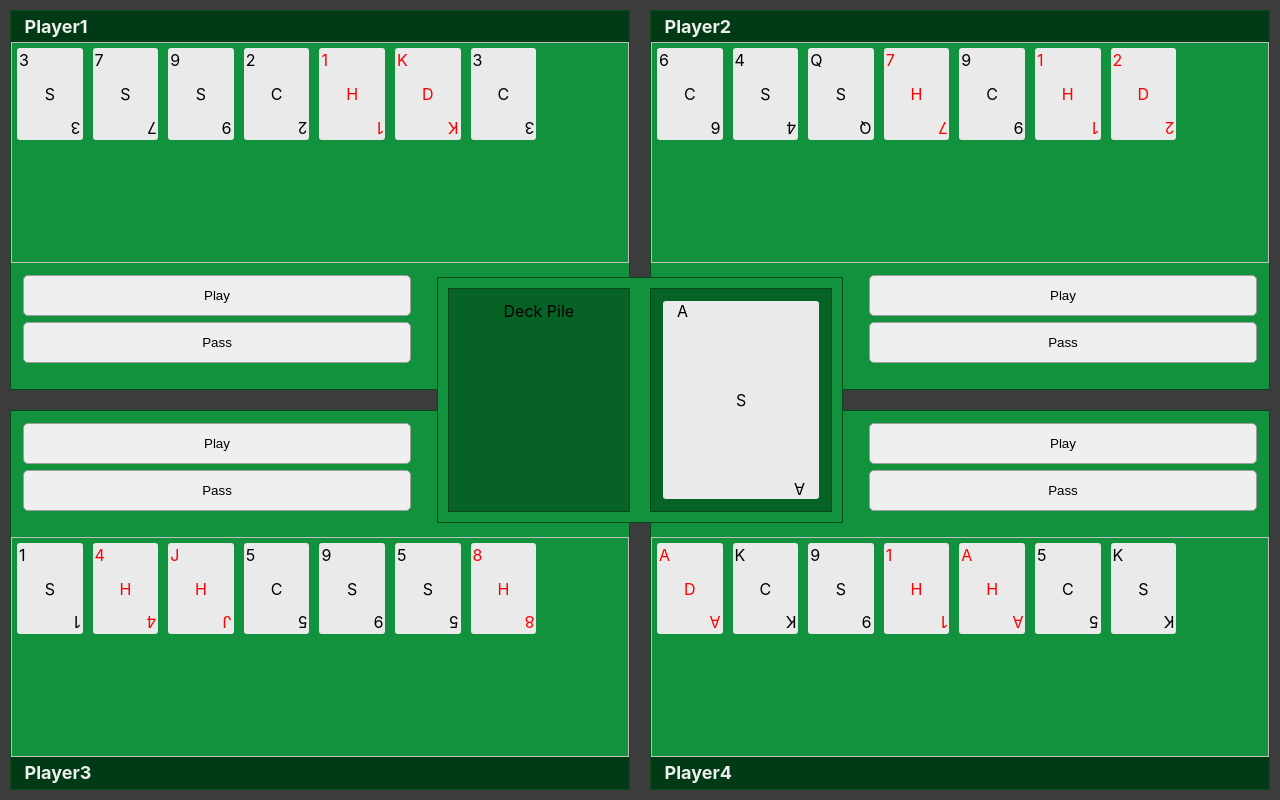
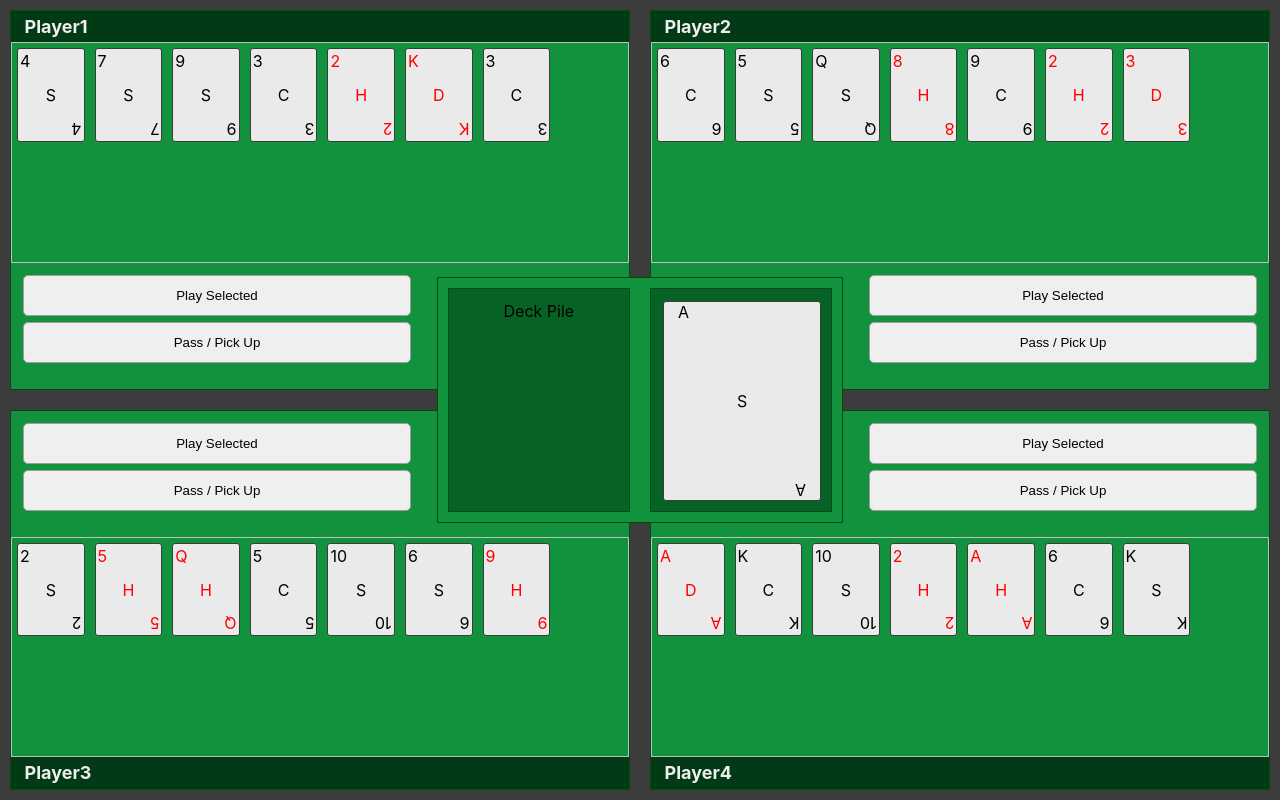
Before and after one commit to JBown94/BlackJack, a React (Create React App) app: page / in a window 1280 px wide. Built offline with nearby package versions, Linux system fonts and the light colour scheme.

Commit message:
Added a selected option for the playable cards

```diff
--- a/src/Card.js
+++ b/src/Card.js
@@ -7,13 +7,27 @@ class Card extends React.Component {
         this.state = {
             draggable: props.playable,
             value: props.value,
-            suit: props.suit
+            suit: props.suit,
+            selected: false
         };
+    }
+
+    toggleSelection() {
+        let state = this.state;
+
+        if (JSON.parse(state.draggable)) {
+            state.selected = !state.selected;
+
+            this.setState(state);
+        }
     }
 
     render() {
       return (
-        <div draggable={this.state.draggable} className="card" data-value={this.state.value} data-suit={this.state.suit}>
+        <div className="card" data-value={this.state.value} data-suit={this.state.suit}
+            data-selected={this.state.selected}
+            draggable={this.state.draggable}
+            onClick={() => this.toggleSelection()}>
             <div className="card-val">{this.state.value}</div>
             <div className="suit-img">{this.state.suit}</div>
             <div className="card-val-reverse">{this.state.value}</div>
--- a/src/Cards.scss
+++ b/src/Cards.scss
@@ -16,12 +16,13 @@
 
 .card {
     background: #eaeaea;
-    border: solid 1ps #3c3c3c;
+    border: solid 1px #3c3c3c;
     border-radius: 3px;
     margin: 5px;
     padding: 2px;
     height: 40%;
     width: 10%;
+    transition: all 0.1s;
 
     display: grid;
     grid-template-rows: repeat(6, 1fr);
@@ -52,4 +53,8 @@
     &[data-suit='H'], &[data-suit='D'] {
         color: red;
     }
+
+    &[data-selected='true'] {
+        box-shadow: 0px 0px 5px 2px black;
+    }
 }
--- a/src/PlayerArea.js
+++ b/src/PlayerArea.js
@@ -25,7 +25,7 @@ class PlayerArea extends React.Component {
     }
 
     generatePlayerCards() {
-        const values = ["A", "1", "2", "3", "4", "5", "6", "7", "8", "9", "10", "J", "Q", "K"];
+        const values = ["A", "2", "3", "4", "5", "6", "7", "8", "9", "10", "J", "Q", "K"];
         const suits = ["S", "C", "H", "D"];
 
         let playerCards = [];
--- a/src/TextResources.js
+++ b/src/TextResources.js
@@ -5,8 +5,8 @@ const languagesCodes = {
 const Text = {
     English : {
         PLAYER: "Player",
-        PLAY: "Play",
-        PASS: "Pass",
+        PLAY: "Play Selected",
+        PASS: "Pass / Pick Up",
         DECK_PILE: "Deck Pile",
         PLAYING_PILE: "Playing Pile",
     },
```
